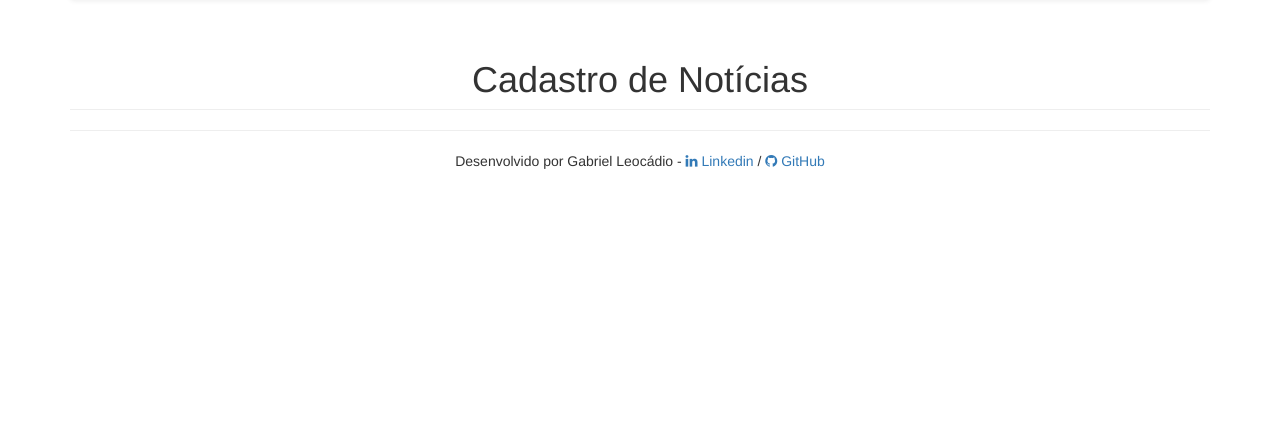
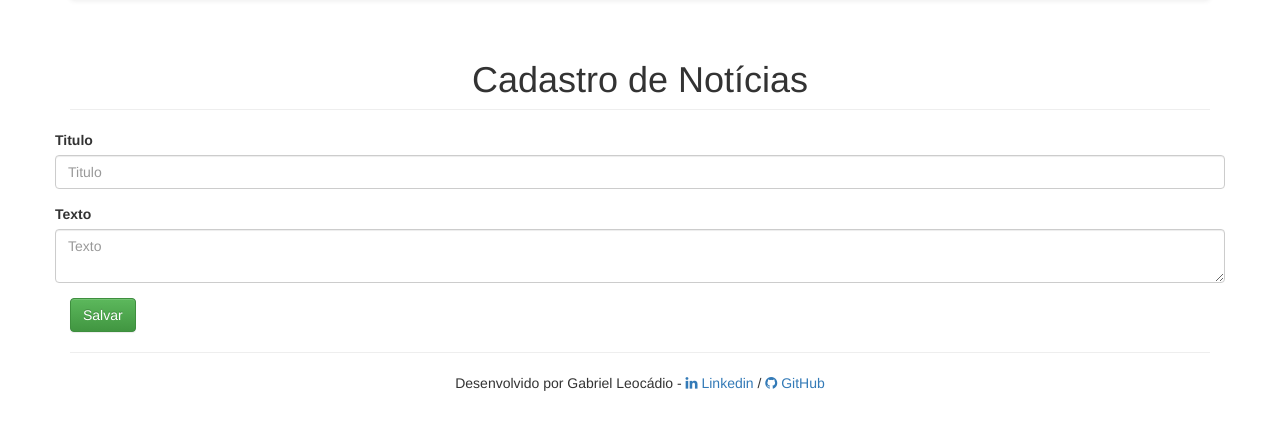
Before and after one commit to Leocadio94/teste_voxus, a PHP site: page / in a window 1280 px wide. Shown: the part 52-482 px from the top of the page. Run offline with PHP 8.4, Linux system fonts and the light colour scheme; some libraries are stand-ins or nearby versions.

Commit message:
Implementação das funções Criação e Leitura de Notícias

```diff
--- a/index.php
+++ b/index.php
@@ -1,3 +1,36 @@
+<?php
+
+    require 'lib/conexao.php';
+
+    if (!empty($_POST)) {
+        $erroTitulo = null;
+        $erroTexto = null;
+
+        $titulo = $_POST['titulo'];
+        $texto = $_POST['texto'];
+
+        $valido = true;
+        if (empty($titulo)) {
+            $erroTitulo = 'Por favor, preencha o campo Titulo!';
+            $valido = false;
+        }
+
+        if (empty($texto)) {
+            $erroTexto = 'Por favor, preencha o campo Texto!';
+            $valido = false;
+        }
+
+        if ($valido) {
+            $pdo = Conexao::connect();
+            $pdo->setAttribute(PDO::ATTR_ERRMODE, PDO::ERRMODE_EXCEPTION);
+            $sql = "INSERT INTO noticia (titulo,texto) values(?, ?)";
+            $q = $pdo->prepare($sql);
+            $q->execute(array($titulo,$texto));
+            Conexao::disconnect();
+            header("Location: index.php");
+        }
+    }
+?>
 <!DOCTYPE html>
 <html>
     <head>
@@ -24,16 +57,30 @@
                 <div class="col-lg-12">
                     <h1 class="page-header text-center">Cadastro de Notícias</h1>
 
-                    <form>
-                        <div class="form-group">
+                    <form class="form-horizontal" action="index.php" method="post">
+                        <div class="form-group <?php echo !empty($erroTitulo)?'error':'';?>">
+                            <label>Titulo</label>
+                            <div class="controls">
+                                <input class="form-control" name="titulo" type="text"  placeholder="Titulo" value="<?php echo !empty($titulo)?$titulo:'';?>">
+                                <?php if (!empty($erroTitulo)): ?>
+                                    <span class="help-inline"><?php echo $erroTitulo;?></span>
+                                <?php endif; ?>
+
+                            </div>
                         </div>
+                        <div class="form-group <?php echo !empty($erroTexto)?'error':'';?>">
+                            <label>Texto</label>
+                            <div class="controls">
+                                <textarea class="form-control" name="texto" type="text" placeholder="Texto" value="<?php echo !empty($texto)?$texto:'';?>"></textarea>
+                                <?php if (!empty($erroTexto)): ?>
+                                    <span class="help-inline"><?php echo $erroTexto;?></span>
+                                <?php endif;?>
+                            </div>
+                        </div>
+                        <button type="submit" class="btn btn-success">Salvar</button>
                     </form>
                     <hr/>
-                    <div class="footer text-center center-block">
-                        <span>Desenvolvido por Gabriel Leocádio - <a href="https://br.linkedin.com/in/gabrielleocadio" target="_blank"><i class="fa fa-linkedin"></i>
-                        Linkedin</a> / <a href="https://github.com/Leocadio94" target="_blank"><i class="fa fa-github"></i>
-                         GitHub</a></span>
-                    </div>
+                    <?php require 'templates/footer.php' ?>
                 </div>
             </div>
         </div>
--- /dev/null
+++ b/lib/conexao.php
@@ -0,0 +1,36 @@
+<?php
+class Conexao
+{
+    private static $dbName = 'noticias' ;
+    private static $dbHost = 'localhost:3307' ;
+    private static $dbUsername = 'root';
+    private static $dbUserPassword = '';
+
+    private static $cont  = null;
+
+    public function __construct() {
+        die('Init function is not allowed');
+    }
+
+    public static function connect()
+    {
+       if ( null == self::$cont )
+       {
+        try
+        {
+          self::$cont =  new PDO( "mysql:host=".self::$dbHost.";"."dbname=".self::$dbName, self::$dbUsername, self::$dbUserPassword);
+        }
+        catch(PDOException $e)
+        {
+          die($e->getMessage());
+        }
+       }
+       return self::$cont;
+    }
+
+    public static function disconnect()
+    {
+        self::$cont = null;
+    }
+}
+?>
--- /dev/null
+++ b/templates/footer.php
@@ -0,0 +1,5 @@
+<div class="footer text-center center-block">
+    <span>Desenvolvido por Gabriel Leocádio - <a href="https://br.linkedin.com/in/gabrielleocadio" target="_blank"><i class="fa fa-linkedin"></i>
+    Linkedin</a> / <a href="https://github.com/Leocadio94" target="_blank"><i class="fa fa-github"></i>
+     GitHub</a></span>
+</div>
```
Also changed, not shown: lib/noticias.sql (added, +8 -0 lines), ver_noticias.php (+25 -9 lines).
